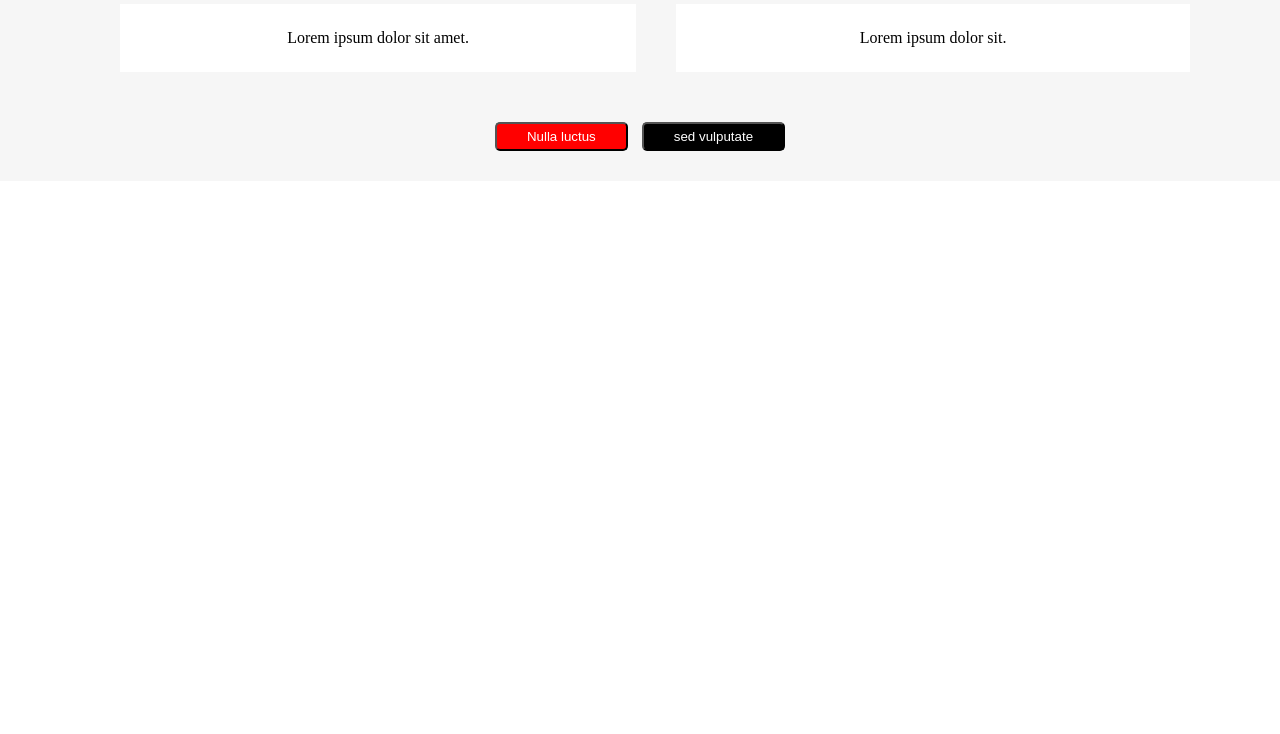
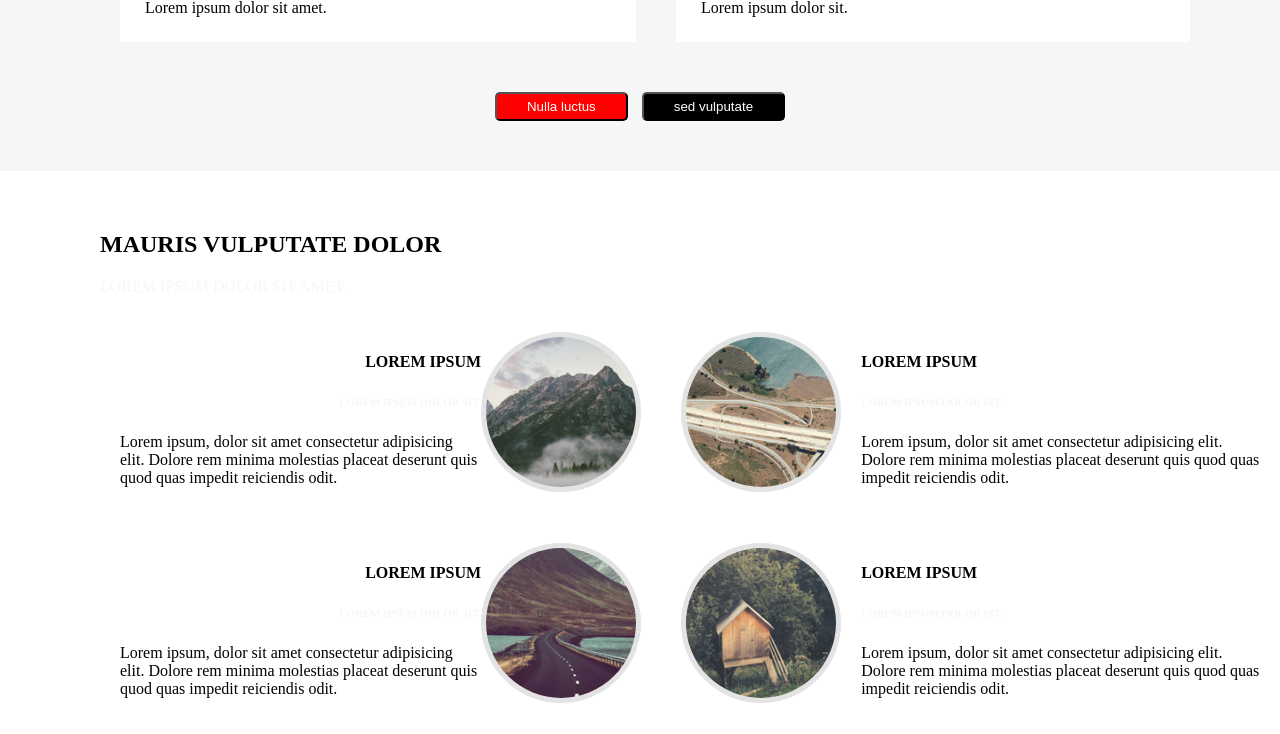
Before and after one commit to philippeK22/spatial--html-sass, a website: page index.html in a window 1280 px wide. Shown: the part 1639-2373 px from the top of the page. Before the commit the page ends 1880 px from the top, so only its background shows below. Drawn offline with Linux system fonts and the light colour scheme.

Commit message:
fin de la section 3 style app.css

```diff
--- a/index.html
+++ b/index.html
@@ -65,8 +65,69 @@
     </section>
     <!-- 3 ème section -->
     <section>
+        <div class="titre-sect3">
+            <h2>Mauris vulputate dolor</h2>
+            <p>Lorem ipsum dolor sit amet.</p>
+        </div>
+        <div class="image-sect3">
+            <div class="row">
+                <div class="texte3contenu">
+                    <div>
+                        <h4>lorem ipsum</h4>
+                        <h6>Lorem ipsum dolor sit.</h6>
+                        <p>Lorem ipsum, dolor sit amet consectetur adipisicing elit. Dolore rem minima molestias placeat deserunt quis quod quas impedit reiciendis odit.</p>
+                    </div>
+                        <img src="./public/images/pic04.jpg" alt="images montagne">
+                </div>
 
+                <div class="image-contenu">
+                     <img src="./public/images/pic05.jpg" alt="image routes">
+                     <div>
+                         <h4>lorem ipsum</h4>
+                         <h6>Lorem ipsum dolor sit.</h6>
+                         <p>Lorem ipsum, dolor sit amet consectetur adipisicing elit. Dolore rem minima molestias placeat deserunt quis quod quas impedit reiciendis odit.</p>
+                    </div>
+                </div>
+            </div>
+
+            <div class="row">
+                <div class="texte3contenu">
+                    <div>
+                        <h4>lorem ipsum</h4>
+                        <h6>Lorem ipsum dolor sit.</h6>
+                        <p>Lorem ipsum, dolor sit amet consectetur adipisicing elit. Dolore rem minima molestias placeat deserunt quis quod quas impedit reiciendis odit.</p>
+                    </div>
+
+                    <img src="./public/images/pic06.jpg" alt="image route">
+                </div>
+                <div class="image-contenu">
+                    <img src="./public/images/pic07.jpg" alt="image cabane">
+                    <div>
+                        <h4>lorem ipsum</h4>
+                        <h6>Lorem ipsum dolor sit.</h6>
+                        <p>Lorem ipsum, dolor sit amet consectetur adipisicing elit. Dolore rem minima molestias placeat deserunt quis quod quas impedit reiciendis odit.</p>
+
+                    </div>
+                </div>
+
+            </div>
+        </div>
     </section>
+
+
+
+
+
+
+
+
+
+
+
+
+
+
+
 
 
 
--- a/src/sass/modules/_section1.sass
+++ b/src/sass/modules/_section1.sass
@@ -1,12 +1,14 @@
 /*section1*/
 
 section
-    background-color: #FFFFFF
-    display: flex
-    width: 100%
-    padding: 30px 0
-    text-align: center
-    justify-content: center
+    &:first-of-type
+
+        background-color: #FFFFFF
+        display: flex
+        width: 100%
+        padding: 30px 0
+        text-align: center
+        justify-content: center
     .sect-1
         flex: 1
 
--- a/src/sass/modules/_section2.sass
+++ b/src/sass/modules/_section2.sass
@@ -26,12 +26,15 @@ section
                   margin-bottom: 50px
 
         .button-image
+            text-align: center
+            justify-content: center
+            padding-bottom: 50px
             button
                 color: white
                 margin: 0 5px
                 padding: 5px 30px
-                align-items: center
-                justify-content: center
+
+
                 &:first-of-type
                     background-color: red
                     border-radius: 5px
--- a/src/sass/modules/_section3.sass
+++ b/src/sass/modules/_section3.sass
@@ -0,0 +1,54 @@
+section
+    &:last-of-type
+        background-color: white
+        .titre-sect3
+            text-transform: uppercase
+            margin: 60px 0 0 100px
+            h2
+                font-weight: bolder
+            p
+                color:#F6F6F6
+        .image-sect3
+            display: inline-block
+
+            .row
+                display: flex
+
+
+
+                .texte3contenu
+                  margin: 20px
+                  display: flex
+
+                  div
+                      margin-left: 100px
+                      h4
+                          text-transform: uppercase
+                          text-align: end
+                      h6
+                          color: #F6F6F6
+                          text-transform: uppercase
+                          text-align: end
+                      p
+
+                img
+                    border-radius: 50%
+                    border: solid 5px #E3E3E3
+                    height: 150px
+
+
+        .image-contenu
+            margin: 20px
+            display: flex
+            border-radius: 50%
+            div
+                margin-left: 20px
+                h4
+                    text-transform: uppercase
+                h6
+                    color: #F6F6F6
+                    text-transform: uppercase
+                p
+
+                img
+                    border-radius: 50%
```
Also changed, not shown: public/css/app.css, 1 other file.
